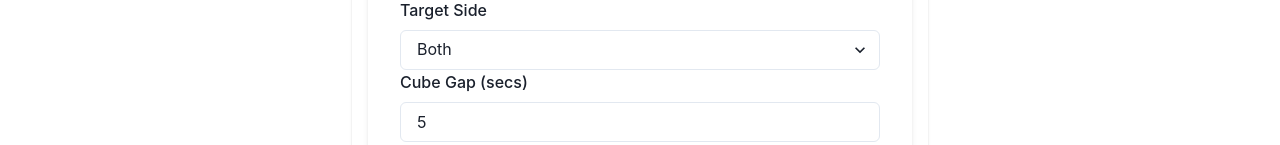
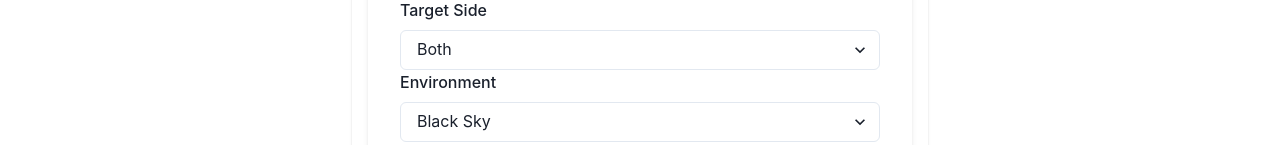
Before and after one commit to abhilash-mukherjee/pilot-web-client, a React (Vite) app: page /create-session in a window 1280 px wide. Shown: the part 652-797 px from the top of the page. Built offline with nearby package versions, Linux system fonts and the light colour scheme; no server answers.

Commit message:
added environment dropdown for lateral movement

```diff
--- a/src/components/LateralMovementSessionParamsInput.jsx
+++ b/src/components/LateralMovementSessionParamsInput.jsx
@@ -19,6 +19,7 @@ export function LateralMovementSessionParamsInput({ onChange }) {
     spawningDistanceMetres: 12,
     spawnHeightDecimetres: 12,
     zThresholdInMetres: 7,
+    environment:0,
   });
   const handleAmplitudeOffsetsUpdate = (updatedOffsets) => {
     console.log(updatedOffsets);
@@ -80,7 +81,6 @@ export function LateralMovementSessionParamsInput({ onChange }) {
           onChange={handleParamChange}
         />
       </FormControl>
-
       <FormControl>
         <FormLabel htmlFor="targetSide">Target Side</FormLabel>
         <Select
@@ -92,6 +92,21 @@ export function LateralMovementSessionParamsInput({ onChange }) {
           <option value="LEFT">Left</option>
           <option value="RIGHT">Right</option>
           <option value="BOTH">Both</option>
+        </Select>
+      </FormControl>
+
+      <FormControl>
+        <FormLabel htmlFor="environment">Environment</FormLabel>
+        <Select
+          id="environment"
+          name="environment"
+          value={sessionParams.environment}
+          onChange={handleParamChange}
+        >
+          <option value={0}>Black Sky</option>
+          <option value={1}>Cludy Night</option>
+          <option value={2}>Pink Nebula</option>
+          <option value={3}>Green Nebula</option>
         </Select>
       </FormControl>
 
```
